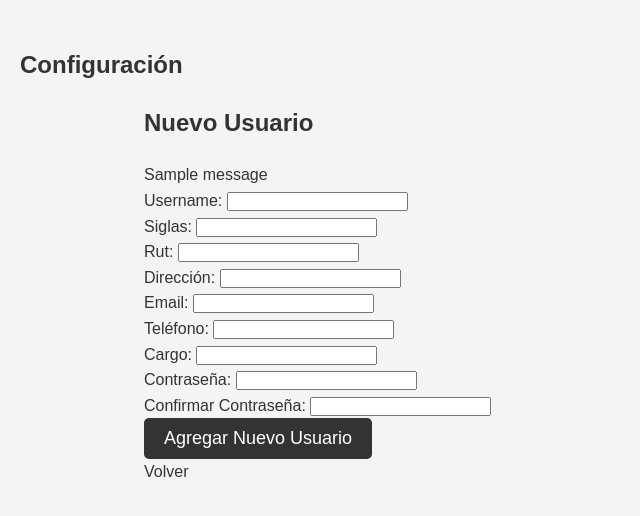
After one commit to l1k4skr/Django-Basic-Managment-app, a Django app: page /index/configuracion/nuevo_usuario in a window 1280 px wide. The commit adds this page. Shown: the top 516 px of the page, without its empty margins (0-640 px from the left). Run offline with Django 4.2, Linux system fonts and the light colour scheme; tables that the repository leaves empty hold one stand-in row (values such as "Sample post"); one stand-in notice (Sample message) is shown.

Commit message:
Add User model and forms for new user creation

```diff
--- /dev/null
+++ b/myapp/templates/html/new_user.html
@@ -0,0 +1,77 @@
+<!DOCTYPE html>
+<html lang="en">
+<head>
+    <meta charset="UTF-8">
+    <meta name="viewport" content="width=device-width, initial-scale=1.0">
+    <title>Agregar Nuevo Usuario</title>
+    {% load static %}
+    <link rel="stylesheet" href="{% static 'css/style_trazability.css' %}">
+    <style id="applicationStylesheet" type="text/css">
+        /* Tus estilos personalizados aquí */
+    </style>
+</head>
+<body>
+    <header>
+        <div>
+            <!-- Aquí puedes poner el logo si tienes uno -->
+            <img src="" alt="">
+            <h2>Configuración</h2>
+        </div>
+    </header>
+    <main>
+        <div class="container">
+            <h2>Nuevo Usuario</h2>
+            <form method="post" action="{% url 'nuevo_usuario' %}">
+                {% csrf_token %}
+                {% if messages %}
+                    {% for message in messages %}
+                        <div class="alert {{ message.tags }}">
+                            {{ message }}
+                        </div>
+                    {% endfor %}
+                {% endif %}
+                <div class="form-group">
+                    <label for="username">Username:</label>
+                    <input type="text" id="username" name="username" required>
+                </div>
+                <div class="form-group">
+                    <label for="siglas">Siglas:</label>
+                    <input type="text" id="siglas" name="siglas" required>
+                </div>
+                <div class="form-group">
+                    <label for="rut">Rut:</label>
+                    <input type="text" id="rut" name="rut" required>
+                </div>
+                <div class="form-group">
+                    <label for="direccion">Dirección:</label>
+                    <input type="text" id="direccion" name="direccion" required>
+                </div>
+                <div class="form-group">
+                    <label for="email">Email:</label>
+                    <input type="email" id="email" name="email" required>
+                </div>
+                <div class="form-group">
+                    <label for="telefono">Teléfono:</label>
+                    <input type="tel" id="telefono" name="telefono" required>
+                </div>
+                <div class="form-group">
+                    <label for="cargo">Cargo:</label>
+                    <input type="text" id="cargo" name="cargo" required>
+                </div>
+                <div class="form-group">
+                    <label for="password">Contraseña:</label>
+                    <input type="password" id="password" name="password" required>
+                </div>
+                <div class="form-group">
+                    <label for="confirm_password">Confirmar Contraseña:</label>
+                    <input type="password" id="confirm_password" name="confirm_password" required>
+                </div>
+                <div class="form-group">
+                    <button type="submit" class="btn">Agregar Nuevo Usuario</button>
+                </div>
+            </form>
+            <a href="{% url 'index' %}">Volver</a>
+        </div>
+    </main>
+</body>
+</html>
--- a/myapp/urls.py
+++ b/myapp/urls.py
@@ -11,6 +11,8 @@ urlpatterns = [
     path('index/trazabilidad/', views.trazability, name="trazability"),
     path('index/maquinaria/', views.Machine_view.machine, name="maquinaria"),
     path('index/maquinaria/nueva_maquinaria/', views.Machine_view.new_machine, name="nueva_maquinaria"),
-    path('index/manuales/', views.Manual_view.manual, name="Manuales"),
+    path('index/configuracion/', views.Config_view.config, name="configuracion"),
+    path('index/configuracion/nuevo_usuario', views.Config_view.new_user, name="nuevo_usuario"),
+    path('index/manuales/', views.Manual_view.manual, name="manuales"),
     path('index/manuales/nuevo_manual/', views.Manual_view.new_manual, name="nuevo_manual"),
     ]
--- a/myapp/views.py
+++ b/myapp/views.py
@@ -1,6 +1,6 @@
 from django.shortcuts import render, redirect
 from .models import User, Cliente, Maquinaria, Trazabilidad
-from .forms import LoginForm, ClienteForm, MaquinariaForm
+from .forms import LoginForm, ClienteForm, MaquinariaForm, NuevoUsuarioForm
 from django.contrib import messages
 from django.contrib.auth import login as auth_login
 from django.contrib.auth.hashers import check_password
@@ -144,6 +144,22 @@ class Machine_view:
                 return redirect('maquinaria')
         return render(request ,"html/new_machine.html")
 
+class Config_view:
+    def config(request):
+        users = User.objects.all()
+        print(users)
+        return render(request ,"html/config.html", {'users': users})
+
+    def new_user(request):
+        if request.method == 'POST':
+            form = NuevoUsuarioForm(request.POST)
+            if form.is_valid():
+                # Aquí podrías hacer alguna lógica de negocio adicional si es necesario
+                form.save()
+                messages.success(request, '¡Usuario creado correctamente!')
+                return redirect('configuracion')
+        return render(request ,"html/new_user.html")
+
 class Manual_view:
     # Manual view
     def manual(request):
```
Also changed, not shown: myapp/forms.py (+6 -1 lines), myapp/models.py (+8 -2 lines), myapp/templates/html/config.html (added, +61 -0 lines), myapp/templates/html/index.html (+5 -5 lines), myapp/templates/html/manual.html (+57 -5 lines), db.sqlite3, myapp/migrations/0011_remove_user_name_user_cargo_user_direccion_user_rut_and_more.py (added), 1 other file.
